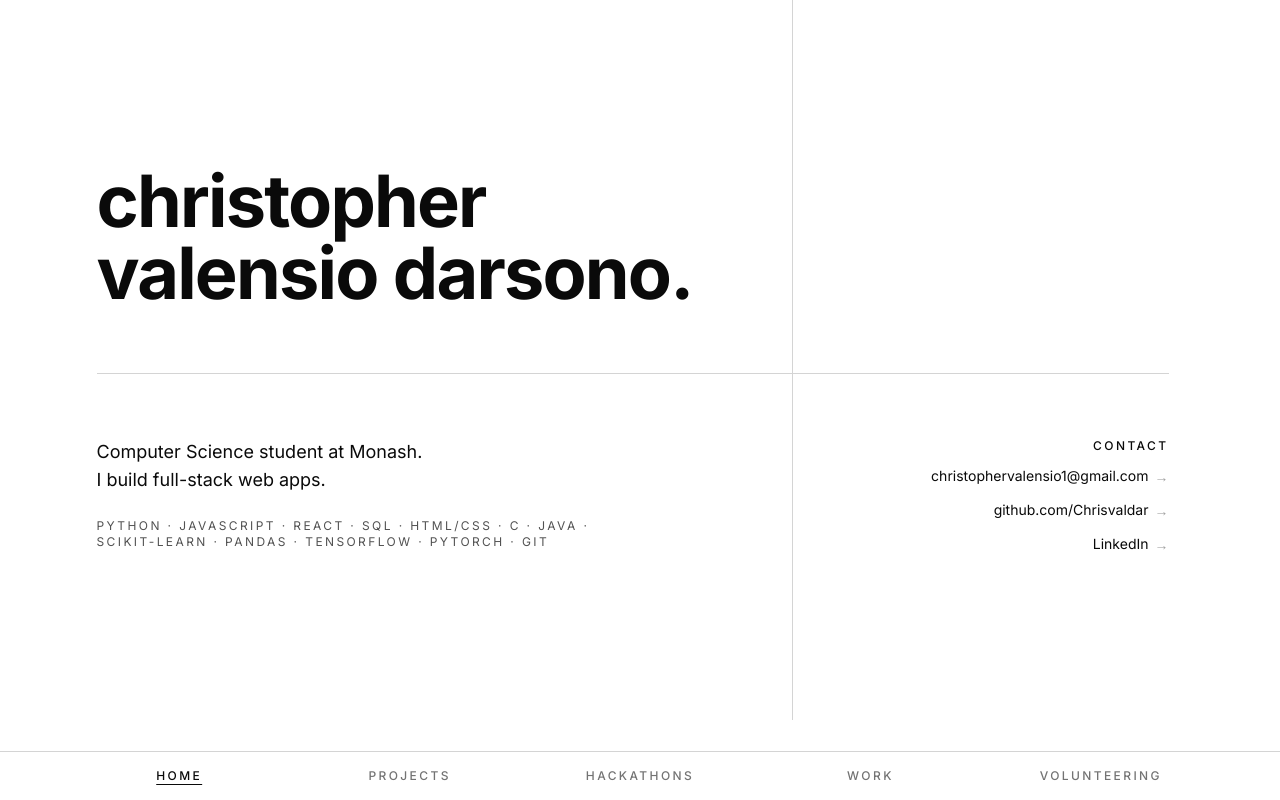
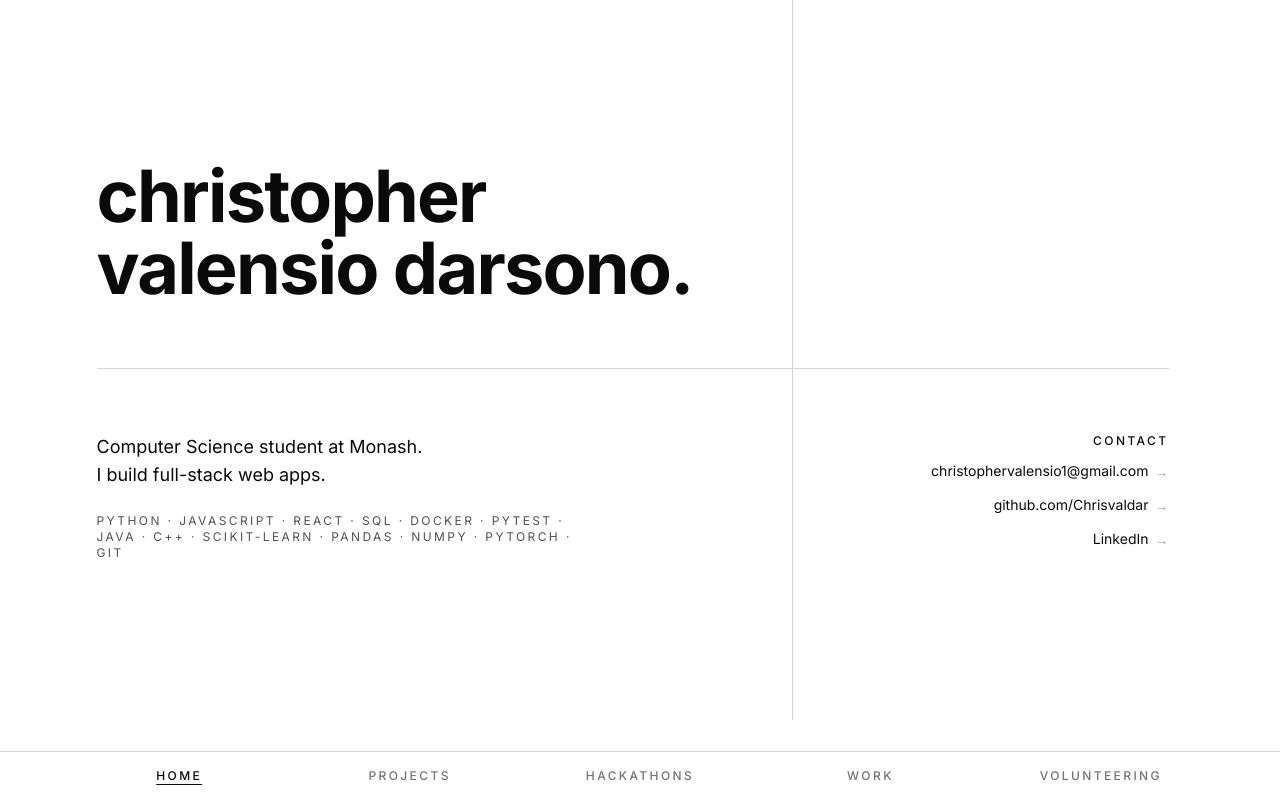
Before and after one commit to Chrisvaldar/portfolio-website, a React (Vite) app: page / in a window 1280 px wide. Built offline with nearby package versions, Linux system fonts and the light colour scheme.

Commit message:
feat: update skills to reflect projects

```diff
--- a/src/data/portfolio.js
+++ b/src/data/portfolio.js
@@ -9,12 +9,10 @@ export const identity = {
     'JavaScript',
     'React',
     'SQL',
-    'HTML/CSS',
-    'C',
-    'Java',
+    'Docker', 'pytest',
+    'Java','C++',
     'scikit-learn',
-    'pandas',
-    'TensorFlow',
+    'pandas', 'numpy',
     'PyTorch',
     'Git',
   ],
@@ -69,7 +67,7 @@ export const voluntaryExperience = [
     image: '/images/deepneuron.png',
   },
   {
-    id: 'bootcamp-tutor',
+    id: '-tutor',
     role: 'Programming Bootcamp Tutor',
     org: 'Monash University, Faculty of Information Technology',
     location: 'Melbourne, VIC',
```
